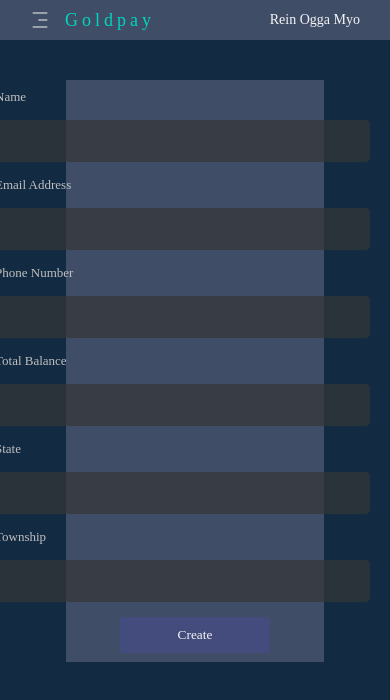
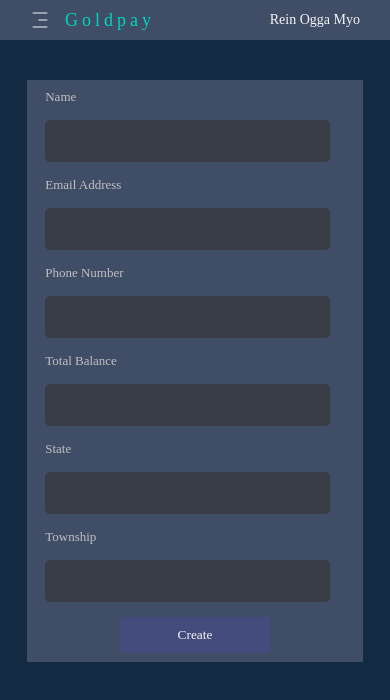
Before and after one commit to juniaaaa133/goldpay-theBankingProj, a Next.js app: page /create-user in a window 390 px wide. Shown: the top 700 px of the page. Built offline with nearby package versions, Linux system fonts and the light colour scheme; a web font is replaced by a local one.

Commit message:
Fixed Ui responsive

```diff
--- a/src/css/userDetail.css
+++ b/src/css/userDetail.css
@@ -26,3 +26,21 @@
 .ud-btn-ctn{
     width:150px;
 }
+@media (max-width: 768px) {
+    .ud-main {
+        width:400px;
+    }
+    .ud-parent {
+        width:80%;
+    }
+}
+@media (max-width: 480px) {
+    .ud-main {
+        width:80%;
+
+    }
+    .ud-parent {
+        width:96%;
+    }
+
+}
```
